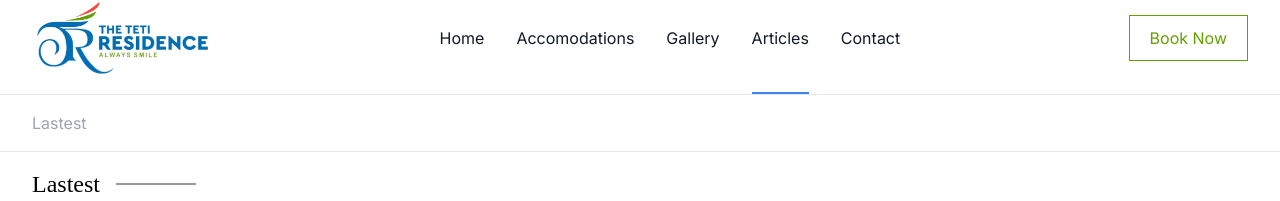
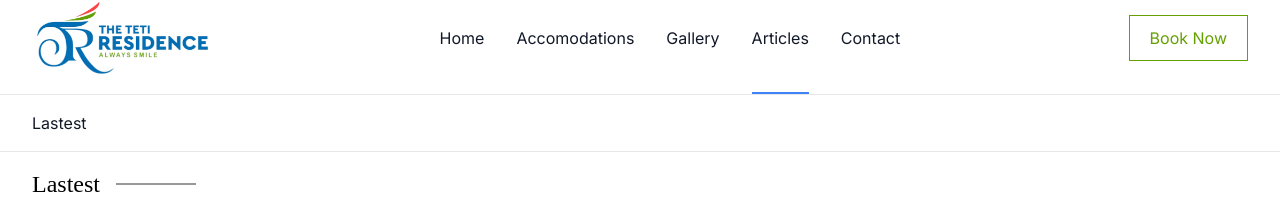
Before and after one commit to Mahib22/teti-residence, a Vue app: page /articles in a window 1280 px wide. Shown: the part 79-280 px from the top of the page. Built offline with nearby package versions, Linux system fonts and the light colour scheme; a web font is replaced by a local one.

Commit message:
update minor

```diff
--- a/src/views/Articles.vue
+++ b/src/views/Articles.vue
@@ -1,9 +1,10 @@
 <template>
+  <section class="min-h-screen">
     <div
       class="flex space-x-12 py-4 2xl:py-6 px-8 border-b overflow-x-auto hide-scroll-bar font-inter 2xl:text-2xl"
     >
       <p
-      class="cursor-pointer whitespace-nowrap text-gray-400 hover:text-gray-900"
+        class="cursor-pointer whitespace-nowrap text-gray-900"
         v-scroll-to="'#lastest'"
       >
         Lastest
@@ -57,6 +58,7 @@
         </div>
       </div>
     </div>
+  </section>
 </template>
 
 <script>
```
Lines whose indentation alone changed are shown as unchanged.
